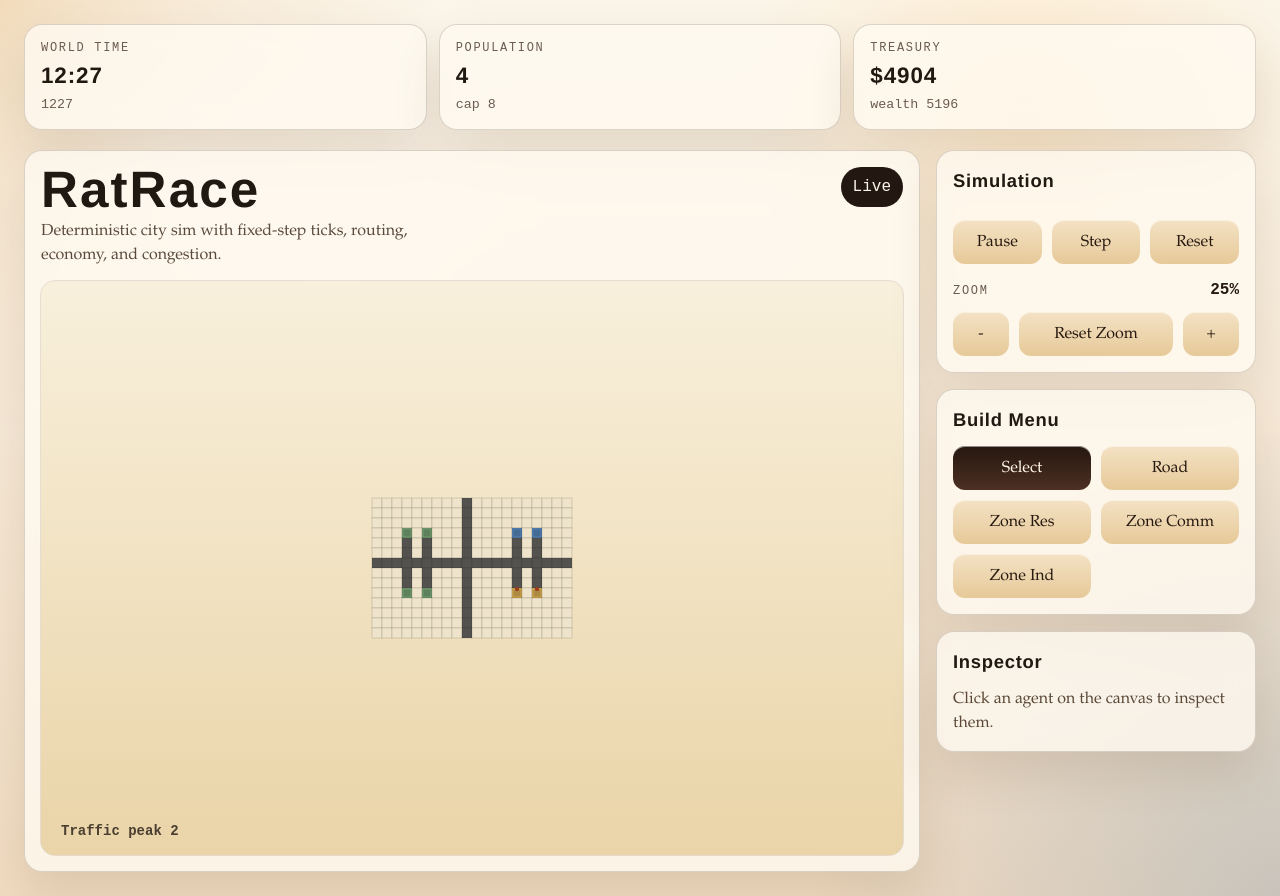
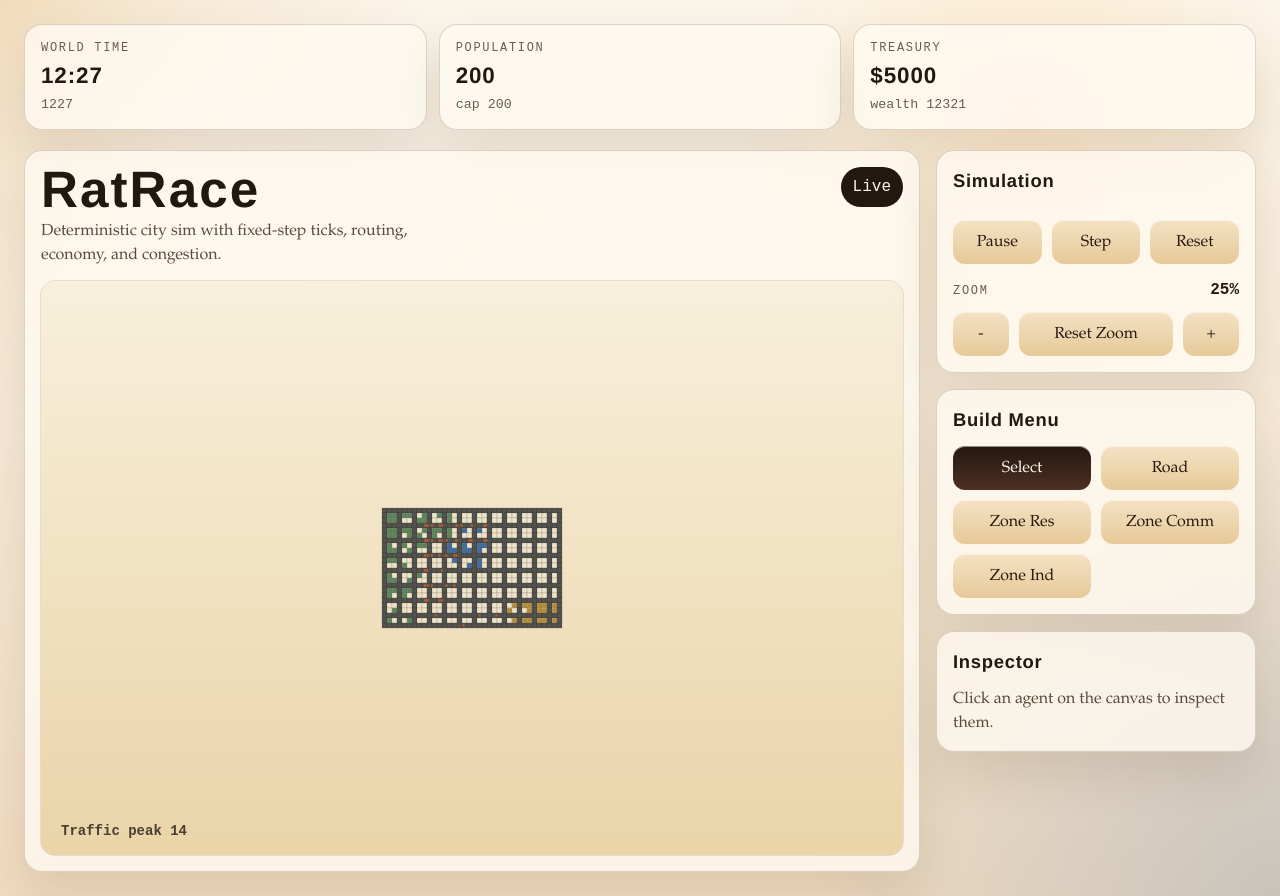
Before and after one commit to seutje/ratrace, a React (Vite) app: page / in a window 1280 px wide. Built offline with nearby package versions, Linux system fonts and the light colour scheme.

Commit message:
Bigger map.

```diff
--- a/src/app/store.ts
+++ b/src/app/store.ts
@@ -1,5 +1,6 @@
 import { create } from 'zustand';
 import { advanceWorld, stepWorld } from '../sim/stepWorld';
+import { STARTER_WORLD_SEED } from '../sim/constants';
 import { TileType, BuildMode, BuildingKind, WorldState } from '../sim/types';
 import { createStarterWorld } from '../sim/world';
 import { getTile, pointToTile, setTile } from '../sim/utils';
@@ -51,7 +52,7 @@ export const useWorldStore = create<WorldStore>((set) => ({
   paused: false,
   buildMode: 'select',
   carryMs: 0,
-  bootstrap: (seed = 7) =>
+  bootstrap: (seed = STARTER_WORLD_SEED) =>
     set({
       world: createStarterWorld(seed),
       carryMs: 0,
--- a/src/sim/constants.ts
+++ b/src/sim/constants.ts
@@ -13,8 +13,14 @@ export const ROAD_SPEED_MULTIPLIER = 2;
 export const ROAD_CAPACITY = 4;
 export const MIN_SPEED_FACTOR = 0.2;
 
-export const STARTER_WORLD_WIDTH = 20;
-export const STARTER_WORLD_HEIGHT = 14;
+export const STARTER_WORLD_WIDTH = 36;
+export const STARTER_WORLD_HEIGHT = 24;
+export const STARTER_WORLD_SEED = 42;
+export const STARTER_POPULATION = 200;
+export const STARTER_ROAD_SPACING = 3;
+export const STARTER_RESIDENTIAL_CAPACITY = 4;
+export const STARTER_COMMERCIAL_CAPACITY = 18;
+export const STARTER_INDUSTRIAL_CAPACITY = 20;
 
 export const MAX_STAT = 100;
 export const SHOPPING_HUNGER_THRESHOLD = 75;
--- a/src/sim/world.ts
+++ b/src/sim/world.ts
@@ -2,69 +2,199 @@ import {
   COMMERCIAL_RESTOCK_PER_HOUR,
   HOURLY_WAGE,
   INDUSTRIAL_OUTPUT_PER_HOUR,
+  STARTER_COMMERCIAL_CAPACITY,
   STARTER_WORLD_HEIGHT,
+  STARTER_WORLD_SEED,
   STARTER_WORLD_WIDTH,
+  STARTER_INDUSTRIAL_CAPACITY,
+  STARTER_POPULATION,
+  STARTER_RESIDENTIAL_CAPACITY,
+  STARTER_ROAD_SPACING,
 } from './constants';
 import { createRng } from './random';
-import { Building, BuildingKind, Tile, TileType, WorldState, AgentState } from './types';
+import { AgentState, Building, BuildingKind, Point, Tile, TileType, WorldState } from './types';
 import { getTileIndex } from './utils';
 
 const makeTile = (x: number, y: number, type: TileType = TileType.Empty): Tile => ({ x, y, type });
 
-const starterBuildings = [
-  { id: 'home-a', kind: BuildingKind.Residential, x: 3, y: 3, label: 'Birch House', capacity: 2, stock: 0 },
-  { id: 'home-b', kind: BuildingKind.Residential, x: 5, y: 3, label: 'Linen Loft', capacity: 2, stock: 0 },
-  { id: 'home-c', kind: BuildingKind.Residential, x: 3, y: 9, label: 'Amber Flats', capacity: 2, stock: 0 },
-  { id: 'home-d', kind: BuildingKind.Residential, x: 5, y: 9, label: 'Canal Court', capacity: 2, stock: 0 },
-  { id: 'shop-a', kind: BuildingKind.Commercial, x: 14, y: 3, label: 'Morsel Mart', capacity: 4, stock: 8 },
-  { id: 'shop-b', kind: BuildingKind.Commercial, x: 16, y: 3, label: 'Corner Pantry', capacity: 4, stock: 6 },
-  { id: 'work-a', kind: BuildingKind.Industrial, x: 14, y: 9, label: 'Bolt Works', capacity: 4, stock: 6 },
-  { id: 'work-b', kind: BuildingKind.Industrial, x: 16, y: 9, label: 'Foundry Row', capacity: 4, stock: 4 },
-] as const;
-
-const starterRoads = [
-  ...Array.from({ length: STARTER_WORLD_WIDTH }, (_, x) => ({ x, y: 6 })),
-  ...Array.from({ length: STARTER_WORLD_HEIGHT }, (_, y) => ({ x: 9, y })),
-  { x: 3, y: 4 },
-  { x: 5, y: 4 },
-  { x: 3, y: 5 },
-  { x: 5, y: 5 },
-  { x: 3, y: 8 },
-  { x: 5, y: 8 },
-  { x: 3, y: 7 },
-  { x: 5, y: 7 },
-  { x: 14, y: 4 },
-  { x: 16, y: 4 },
-  { x: 14, y: 5 },
-  { x: 16, y: 5 },
-  { x: 14, y: 8 },
-  { x: 16, y: 8 },
-  { x: 14, y: 7 },
-  { x: 16, y: 7 },
-];
-
-const agentNames = ['Iris', 'Milo', 'June', 'Otis', 'Nia', 'Rhea', 'Theo', 'Pia'];
+type LotCandidate = {
+  point: Point;
+  variation: number;
+};
 
 const setTileType = (tiles: Tile[], x: number, y: number, type: TileType) => {
   tiles[y * STARTER_WORLD_WIDTH + x] = { ...tiles[y * STARTER_WORLD_WIDTH + x], type };
 };
 
-export const createStarterWorld = (seed = 7): WorldState => {
+const residentialBuildingCount = Math.ceil(STARTER_POPULATION / STARTER_RESIDENTIAL_CAPACITY);
+const commercialBuildingCount = Math.max(12, Math.ceil(STARTER_POPULATION / 14));
+const industrialBuildingCount = Math.max(16, Math.ceil(STARTER_POPULATION / 12));
+
+const firstNames = ['Ari', 'Bea', 'Cleo', 'Dax', 'Etta', 'Faye', 'Gus', 'Ivo', 'Juno', 'Kip', 'Lena', 'Miro'];
+const lastNames = ['Ash', 'Bell', 'Cinder', 'Dune', 'Elm', 'Flint', 'Grove', 'Hale', 'Irons', 'Jett', 'Keene', 'Lark'];
+const residentialLabels = ['Court', 'House', 'Heights', 'Terrace', 'Square', 'Row'];
+const commercialLabels = ['Market', 'Corner', 'Arcade', 'Exchange', 'Mart', 'Bazaar'];
+const industrialLabels = ['Works', 'Yard', 'Foundry', 'Depot', 'Mill', 'Plant'];
+
+const isRoadTile = (x: number, y: number) =>
+  x === 0 ||
+  y === 0 ||
+  x === STARTER_WORLD_WIDTH - 1 ||
+  y === STARTER_WORLD_HEIGHT - 1 ||
+  x % STARTER_ROAD_SPACING === 0 ||
+  y % STARTER_ROAD_SPACING === 0;
+
+const isAdjacentToRoad = ({ x, y }: Point) =>
+  isRoadTile(x - 1, y) || isRoadTile(x + 1, y) || isRoadTile(x, y - 1) || isRoadTile(x, y + 1);
+
+const buildLots = (rng: () => number) => {
+  const lots: LotCandidate[] = [];
+
+  for (let y = 1; y < STARTER_WORLD_HEIGHT - 1; y += 1) {
+    for (let x = 1; x < STARTER_WORLD_WIDTH - 1; x += 1) {
+      if (isRoadTile(x, y) || !isAdjacentToRoad({ x, y })) {
+        continue;
+      }
+
+      lots.push({
+        point: { x, y },
+        variation: rng(),
+      });
+    }
+  }
+
+  return lots;
+};
+
+const scoreResidentialLot = ({ point, variation }: LotCandidate) => {
+  const nx = point.x / (STARTER_WORLD_WIDTH - 1);
+  const ny = point.y / (STARTER_WORLD_HEIGHT - 1);
+  return (1 - nx) * 1.1 + (1 - ny) * 0.35 + variation * 0.45;
+};
+
+const scoreCommercialLot = ({ point, variation }: LotCandidate) => {
+  const nx = point.x / (STARTER_WORLD_WIDTH - 1);
+  const ny = point.y / (STARTER_WORLD_HEIGHT - 1);
+  return 1.4 - Math.abs(nx - 0.48) * 1.8 - Math.abs(ny - 0.35) * 1.5 + variation * 0.5;
+};
+
+const scoreIndustrialLot = ({ point, variation }: LotCandidate) => {
+  const nx = point.x / (STARTER_WORLD_WIDTH - 1);
+  const ny = point.y / (STARTER_WORLD_HEIGHT - 1);
+  return nx * 0.95 + ny * 0.9 + variation * 0.45;
+};
+
+const pickLots = (
+  lots: LotCandidate[],
+  count: number,
+  scoreLot: (lot: LotCandidate) => number,
+) => {
+  const ranked = lots
+    .map((lot) => ({
+      ...lot,
+      score: scoreLot(lot),
+    }))
+    .sort((left, right) => right.score - left.score || left.point.y - right.point.y || left.point.x - right.point.x);
+
+  return ranked.slice(0, count);
+};
+
+const withoutSelectedLots = (lots: LotCandidate[], selected: LotCandidate[]) => {
+  const taken = new Set(selected.map(({ point }) => `${point.x},${point.y}`));
+  return lots.filter(({ point }) => !taken.has(`${point.x},${point.y}`));
+};
+
+const createBuildingLabel = (
+  seed: number,
+  rng: () => number,
+  kind: BuildingKind,
+  index: number,
+) => {
+  const district = ['North', 'South', 'East', 'West', 'Central'][(seed + index) % 5];
+  const serial = Math.floor(rng() * 90) + 10;
+
+  if (kind === BuildingKind.Residential) {
+    return `${district} ${residentialLabels[index % residentialLabels.length]} ${serial}`;
+  }
+  if (kind === BuildingKind.Commercial) {
+    return `${district} ${commercialLabels[index % commercialLabels.length]} ${serial}`;
+  }
+  return `${district} ${industrialLabels[index % industrialLabels.length]} ${serial}`;
+};
+
+const createDistrictBuildings = (
+  seed: number,
+  rng: () => number,
+  lots: LotCandidate[],
+  kind: BuildingKind,
+  count: number,
+  capacity: number,
+  stock: number,
+) =>
+  lots.slice(0, count).map(({ point }, index) => ({
+    id: `${kind.toLowerCase()}-${point.x}-${point.y}`,
+    kind,
+    tile: point,
+    stock,
+    capacity,
+    label: createBuildingLabel(seed, rng, kind, index),
+  }));
+
+const createAgentName = (rng: () => number) =>
+  `${firstNames[Math.floor(rng() * firstNames.length)]} ${lastNames[Math.floor(rng() * lastNames.length)]}`;
+
+export const createStarterWorld = (seed = STARTER_WORLD_SEED): WorldState => {
   const rng = createRng(seed);
   const tiles = Array.from({ length: STARTER_WORLD_WIDTH * STARTER_WORLD_HEIGHT }, (_, index) =>
     makeTile(index % STARTER_WORLD_WIDTH, Math.floor(index / STARTER_WORLD_WIDTH)),
   );
 
-  starterRoads.forEach(({ x, y }) => setTileType(tiles, x, y, TileType.Road));
+  for (let y = 0; y < STARTER_WORLD_HEIGHT; y += 1) {
+    for (let x = 0; x < STARTER_WORLD_WIDTH; x += 1) {
+      if (isRoadTile(x, y)) {
+        setTileType(tiles, x, y, TileType.Road);
+      }
+    }
+  }
 
-  const buildings: Building[] = starterBuildings.map((building) => ({
-    id: building.id,
-    kind: building.kind,
-    tile: { x: building.x, y: building.y },
-    stock: building.stock,
-    capacity: building.capacity,
-    label: building.label,
-  }));
+  const lots = buildLots(rng);
+  const residentialLots = pickLots(lots, residentialBuildingCount, scoreResidentialLot);
+  const commercialLots = pickLots(withoutSelectedLots(lots, residentialLots), commercialBuildingCount, scoreCommercialLot);
+  const industrialLots = pickLots(
+    withoutSelectedLots(withoutSelectedLots(lots, residentialLots), commercialLots),
+    industrialBuildingCount,
+    scoreIndustrialLot,
+  );
+
+  const buildings: Building[] = [
+    ...createDistrictBuildings(
+      seed,
+      rng,
+      residentialLots,
+      BuildingKind.Residential,
+      residentialBuildingCount,
+      STARTER_RESIDENTIAL_CAPACITY,
+      0,
+    ),
+    ...createDistrictBuildings(
+      seed,
+      rng,
+      commercialLots,
+      BuildingKind.Commercial,
+      commercialBuildingCount,
+      STARTER_COMMERCIAL_CAPACITY,
+      STARTER_COMMERCIAL_CAPACITY,
+    ),
+    ...createDistrictBuildings(
+      seed,
+      rng,
+      industrialLots,
+      BuildingKind.Industrial,
+      industrialBuildingCount,
+      STARTER_INDUSTRIAL_CAPACITY,
+      STARTER_INDUSTRIAL_CAPACITY + 4,
+    ),
+  ];
 
   buildings.forEach((building) => {
     const tileType =
@@ -83,12 +213,18 @@ export const createStarterWorld = (seed = 7): WorldState => {
 
   const homes = buildings.filter((building) => building.kind === BuildingKind.Residential);
   const workplaces = buildings.filter((building) => building.kind === BuildingKind.Industrial);
+  const homeSlots = homes.flatMap((home) => Array.from({ length: home.capacity }, () => home));
 
-  const agents = homes.map((home, index) => {
+  if (homeSlots.length < STARTER_POPULATION) {
+    throw new Error('Starter world does not provide enough housing capacity.');
+  }
+
+  const agents = Array.from({ length: STARTER_POPULATION }, (_, index) => {
+    const home = homeSlots[index]!;
     const workId = workplaces[index % workplaces.length].id;
     return {
       id: `agent-${index + 1}`,
-      name: agentNames[index % agentNames.length],
+      name: createAgentName(rng),
       pos: { x: home.tile.x + 0.5, y: home.tile.y + 0.5 },
       wallet: 20 + Math.floor(rng() * 20),
       stats: {
```
Also changed, not shown: 1 other file (tests, documents, lock files or other folders).
